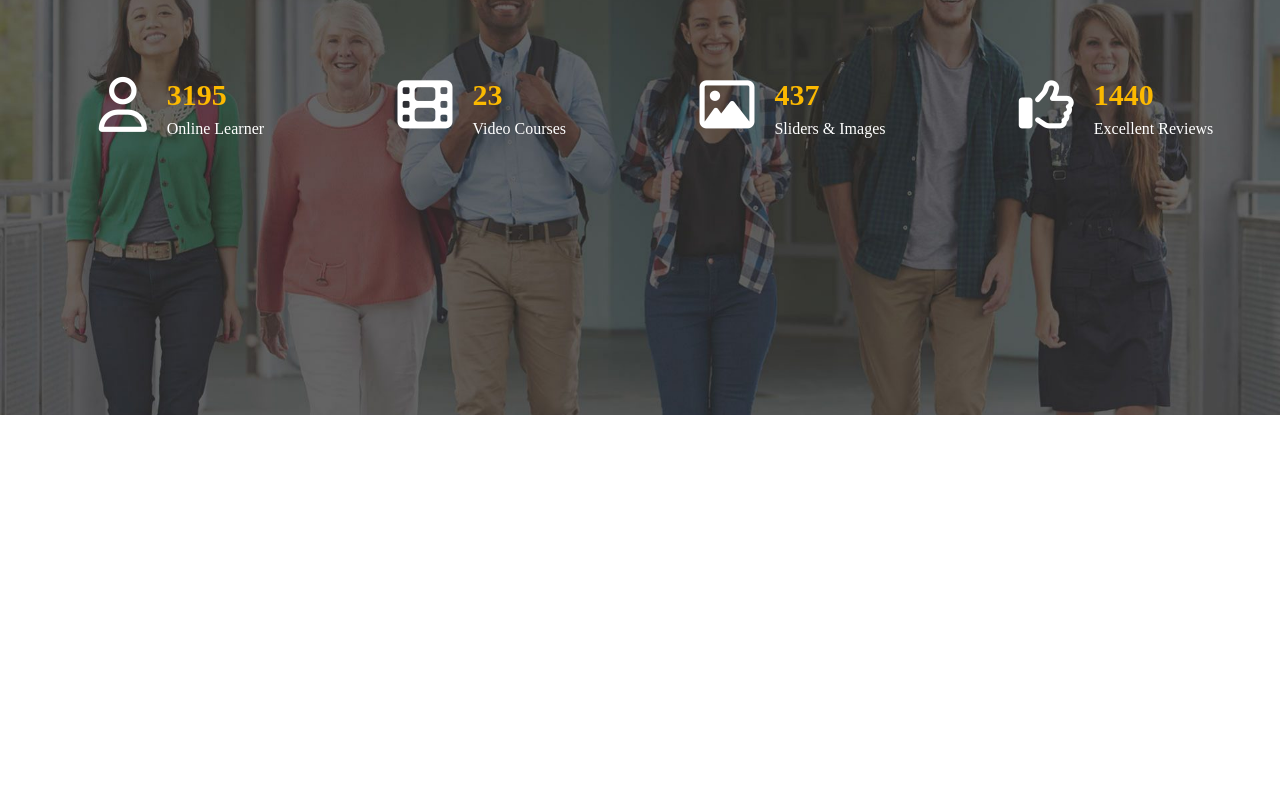
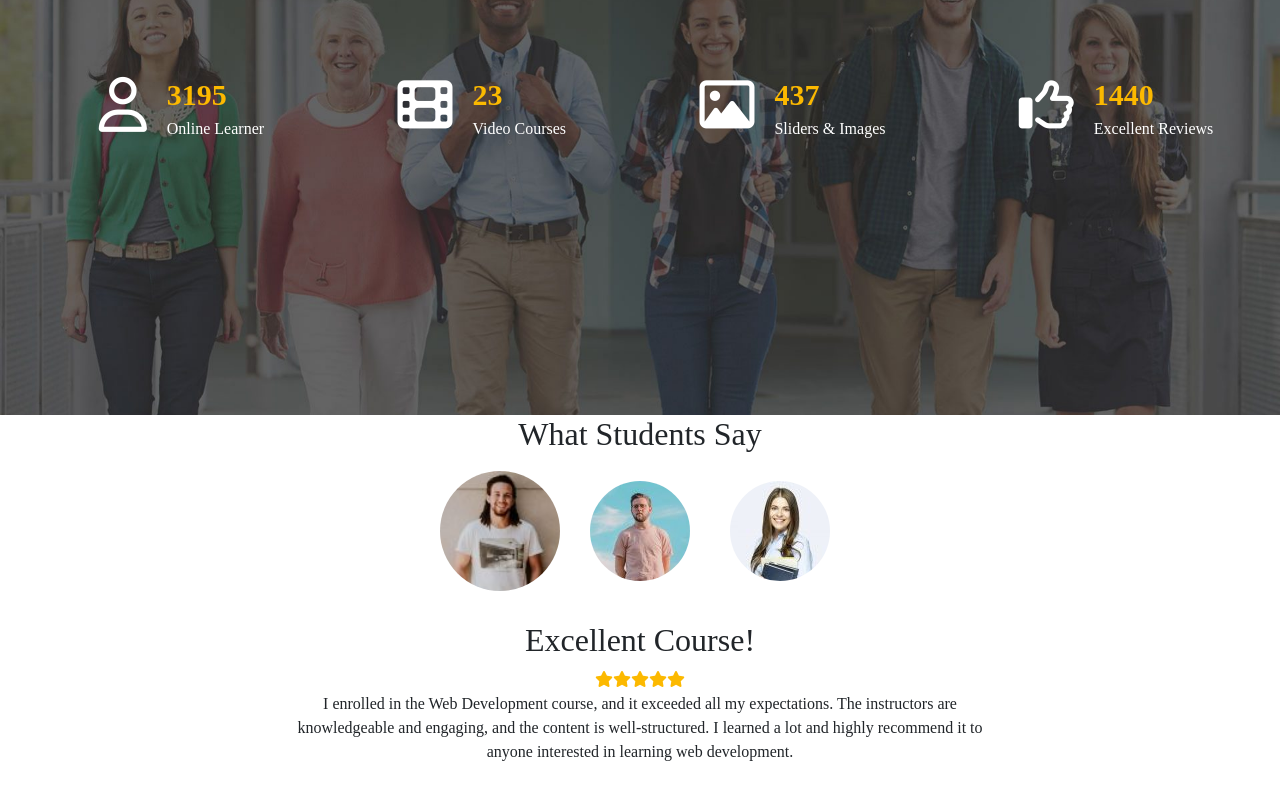
Before and after one commit to christiansaccani/one-istructor, a Vue app: page / in a window 1280 px wide. Shown: the part 4189-4989 px from the top of the page. Before the commit the page ends 4604 px from the top, so only its background shows below. Built offline with nearby package versions, Linux system fonts and the light colour scheme.

Commit message:
finishing carousel

```diff
--- a/src/App.vue
+++ b/src/App.vue
@@ -6,6 +6,7 @@ import AppCourses from './components/AppCourses.vue';
 import AppJumboBook from './components/AppJumboBook.vue';
 import AppWhyUs from './components/AppWhyUs.vue';
 import AppCounter from './components/AppCounter.vue';
+import AppCarousel from './components/AppCarousel.vue';
 
 export default {
 
@@ -16,6 +17,7 @@ export default {
     AppJumboBook,
     AppWhyUs,
     AppCounter,
+    AppCarousel,
   },
 }
 
@@ -28,6 +30,7 @@ export default {
   <AppJumboBook></AppJumboBook>
   <AppWhyUs></AppWhyUs>
   <AppCounter></AppCounter>
+  <AppCarousel></AppCarousel>
 </template>
 
 <style>
--- /dev/null
+++ b/src/components/AppCarousel.vue
@@ -0,0 +1,113 @@
+<script>
+
+import store from '../store.js';
+
+export default {
+  name: 'AppCarousel',
+
+  data() {
+    return {
+      pages: store.state.pages,
+      currentPageIndex: 0
+    };
+  },
+
+  methods: {
+    showPage(index) {
+      this.currentPageIndex = index;
+    }
+  },
+
+  computed: {
+    currentPage() {
+      return this.pages[this.currentPageIndex];
+    }
+  },
+}
+
+</script>
+
+<template>
+
+<section>
+  <h2>What Students Say</h2>
+  <div id="carousel-container">
+    <div class="carousel-page" @click="showPage(0)" :class="{ 'active': currentPageIndex === 0 }">
+      <img src="/images/1-100x100.jpg" alt="">
+    </div>
+    <div class="carousel-page" @click="showPage(1)" :class="{ 'active': currentPageIndex === 1 }">
+      <img src="/images/2-100x100.jpg" alt="">
+    </div>
+    <div class="carousel-page" @click="showPage(2)" :class="{ 'active': currentPageIndex === 2 }">
+      <img src="/images/4-100x100.jpg" alt="">
+    </div>
+  </div>
+  <div id="content-container">
+    <div id="content">
+      <h2>{{ currentPage.title }}</h2>
+      <i v-for="index in 5" :class="['fas', 'fa-star', {'filled': index <= currentPage.vote}, {'empty': index > currentPage.vote}]" :key="index"></i>
+      <p>{{ currentPage.content }}</p>
+    </div>
+  </div>
+</section>
+
+</template>
+
+
+<style lang="scss" scoped>
+
+@use '../style/variables' as *;
+@use '../style/mixins' as *;
+
+section {
+  display: flex;
+  flex-direction: column;
+  align-items: center;
+
+    #carousel-container {
+      display: flex;
+      justify-content: center;
+      overflow: hidden;
+      max-width: $maxWidth;
+      width: 100%;
+    }
+
+    .carousel-page {
+      display: flex;
+      justify-content: space-around;
+
+      text-align: center;
+      padding: 20px;
+      box-sizing: border-box;
+      cursor: pointer;
+      transition: background-color 0.3s ease;
+
+      img {
+        border-radius: 50%;
+      }
+    }
+
+    #content-container {
+      padding: 20px;
+      max-width: 760px;
+
+      #content {
+        text-align: center;
+
+        .fa-star.filled {
+          color: $primaryColor;
+        }
+
+        .fa-star.empty {
+          color: rgb(0, 0, 0);
+        }
+      }
+
+    }
+}
+
+.carousel-page.active img{
+  transform: scale(1.2);}
+
+
+</style>
--- a/src/store.js
+++ b/src/store.js
@@ -107,6 +107,24 @@ const store = createStore({
                 title: "Excellent Reviews",
                 logo: '<i class="fa-regular fa-thumbs-up"></i>'
             },
+        ],
+
+        pages: [
+            {
+              title: 'Excellent Course!',
+              vote: 5,
+              content: 'I enrolled in the Web Development course, and it exceeded all my expectations. The instructors are knowledgeable and engaging, and the content is well-structured. I learned a lot and highly recommend it to anyone interested in learning web development.'
+            },
+            {
+              title: 'Highly Informative!',
+              vote: 5,
+              content: 'I took the Data Science course, and it was incredibly informative. The lessons were well-paced and covered a wide range of topics. The hands-on projects were particularly helpful in reinforcing concepts. I feel much more confident in my data analysis skills now. Thanks!'
+            },
+            {
+              title: 'Fantastic Learning Experience!',
+              vote: 4,
+              content: 'I recently completed the Graphic Design course, and it was a fantastic learning experience. The course material was comprehensive, and the practical assignments helped me improve my design skills significantly. I\'m grateful for the opportunity to learn from such talented instructors.'
+            }
         ]
     },
     mutations: {
```
